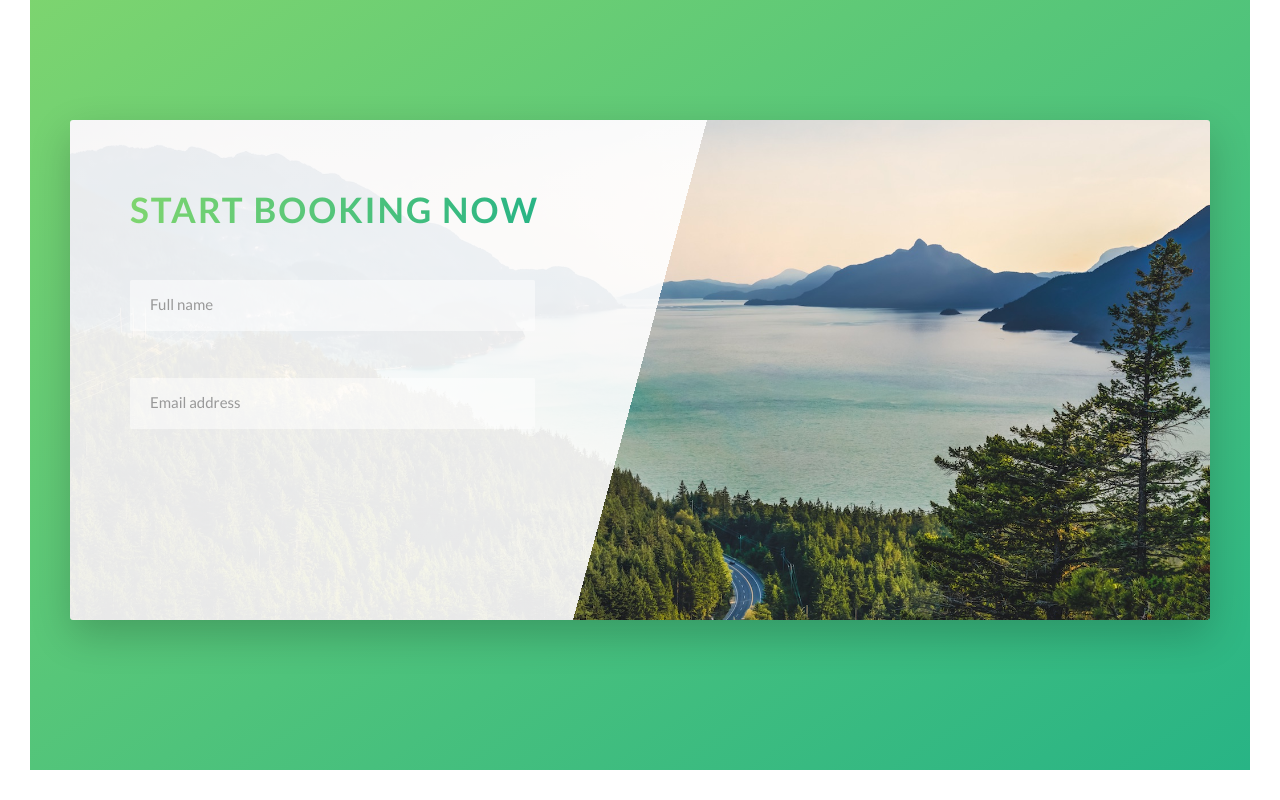
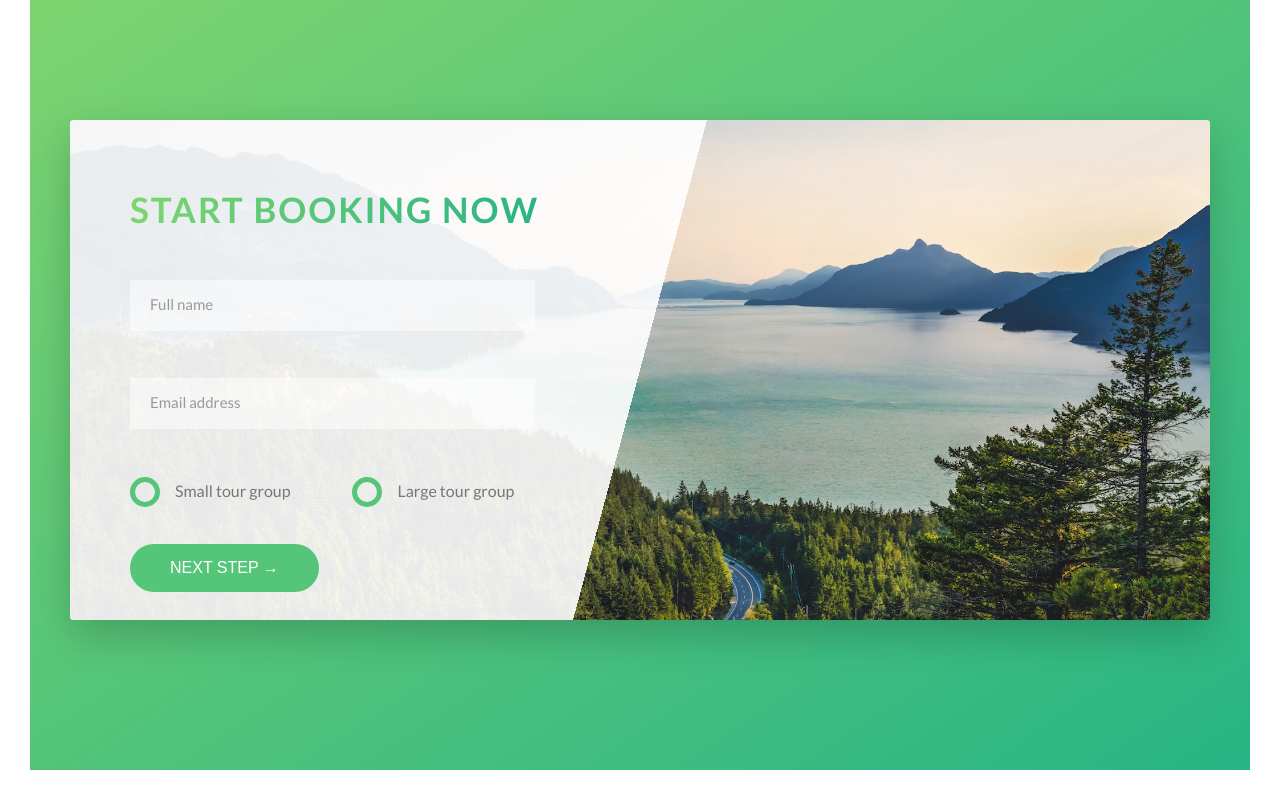
Before and after one commit to Hassanlasheenn/Tours-Project, a website: page index.html in a window 1280 px wide. Shown: the part 4512-5312 px from the top of the page. Drawn offline with Linux system fonts and the light colour scheme.

Commit message:
Radio-buttons styled

```diff
--- a/index.html
+++ b/index.html
@@ -314,6 +314,28 @@
                                     <input type="email" class="form__input" placeholder="Email address" id="email" required>
                                     <label for="email" class="form__label">Email address</label>
                                 </div>
+
+                                <div class="form__group u-margin-bottom-medium">
+                                    <div class="form__radio-group">
+                                        <input type="radio" class="form__radio-input" id="small" name="size">
+                                        <label for="small" class="form__radio-label">
+                                            <span class="form__radio-button"></span>
+                                            Small tour group
+                                        </label>
+                                    </div>
+
+                                    <div class="form__radio-group">
+                                        <input type="radio" class="form__radio-input" id="large" name="size">
+                                        <label for="large" class="form__radio-label">
+                                            <span class="form__radio-button"></span>
+                                            Large tour group
+                                        </label>
+                                    </div>
+                                </div>
+
+                                <div class="form__group">
+                                    <button class="btn btn--green">Next step &rarr;</button>
+                                </div>
                             </form>
                         </div>
                     </div>
--- a/sass/base/_utilities.scss
+++ b/sass/base/_utilities.scss
@@ -1,8 +1,8 @@
-.u-center-text { text-align: center; }
+.u-center-text { text-align: center !important; }
 
-.u-margin-bottom-big { margin-bottom: 8rem; }
-.u-margin-bottom-medium { margin-bottom: 4rem; }
-.u-margin-bottom-small { margin-bottom: 1.5rem; }
+.u-margin-bottom-big { margin-bottom: 8rem !important; }
+.u-margin-bottom-medium { margin-bottom: 4rem !important; }
+.u-margin-bottom-small { margin-bottom: 1.5rem !important; }
 
-.u-margin-top-big { margin-top: 8rem; }
-.u-margin-top-huge { margin-top: 10rem; }
+.u-margin-top-big { margin-top: 8rem !important; }
+.u-margin-top-huge { margin-top: 10rem !important; }
--- a/sass/components/_button.scss
+++ b/sass/components/_button.scss
@@ -1,5 +1,6 @@
 
 .btn {
+    &,
     &:link,
     &:visited {
         text-transform: uppercase;
@@ -10,6 +11,10 @@
         transition: all 0.2s;
         position: relative;
         font-size: $default-font-size;
+
+        // change the button element
+        border: none;
+        cursor: pointer;
     }
 
     &:hover {
@@ -22,7 +27,9 @@
         }
     }
 
-    &:active {
+    &:active,
+    &:focus {
+        outline: none;
         transform: translateY(-0.1rem);
         box-shadow: 0 0.5rem 1rem rgba($color-black, 0.1);
     }
--- a/sass/components/_form.scss
+++ b/sass/components/_form.scss
@@ -16,12 +16,14 @@
         border-bottom: 3px solid transparent;
         width: 90%;
         display: block;
+        transition: all .3s;
 
         // when input is focused
         &:focus {
             outline: none;
             box-shadow: 0 1rem 2rem rgba($color-black, .1);
             border-bottom: 3px solid $color-primary;
+            transition: all .3s;
 
             // input-form validation
             &:invalid {
@@ -54,4 +56,52 @@
         visibility: hidden;
         transform: translateY(-4rem);
     }
+
+    &__radio-group {
+        width: 49%;
+        display: inline-block;
+    }
+
+    &__radio-input {
+        display: none;
+    }
+
+    &__radio-label {
+        font-size: $default-font-size;
+        cursor: pointer;
+        position: relative;
+        padding-left: 4.5rem;
+    }
+
+
+    &__radio-button {
+        height: 3rem;
+        width: 3rem;
+        border: 5px solid $color-primary;
+        border-radius: 50%;
+        display: inline-block;
+        position: absolute;
+        left: 0;
+        top: -.4rem;
+
+        &::after {
+            content: "";
+            display: block;
+            height: 1.3rem;
+            width: 1.3rem;
+            border-radius: 50%;
+            position: absolute;
+            top: 50%;
+            left: 50%;
+            transform: translate(-50%, -50%);
+            background-color: $color-primary;
+            opacity: 0;
+            transition: opacity .2s;
+        }
+    }
+
+    // the ~ selector will work same as the + selector
+    &__radio-input:checked ~ &__radio-label &__radio-button::after {
+        opacity: 1;
+    }
 }
```
Also changed, not shown: css/style.css.
